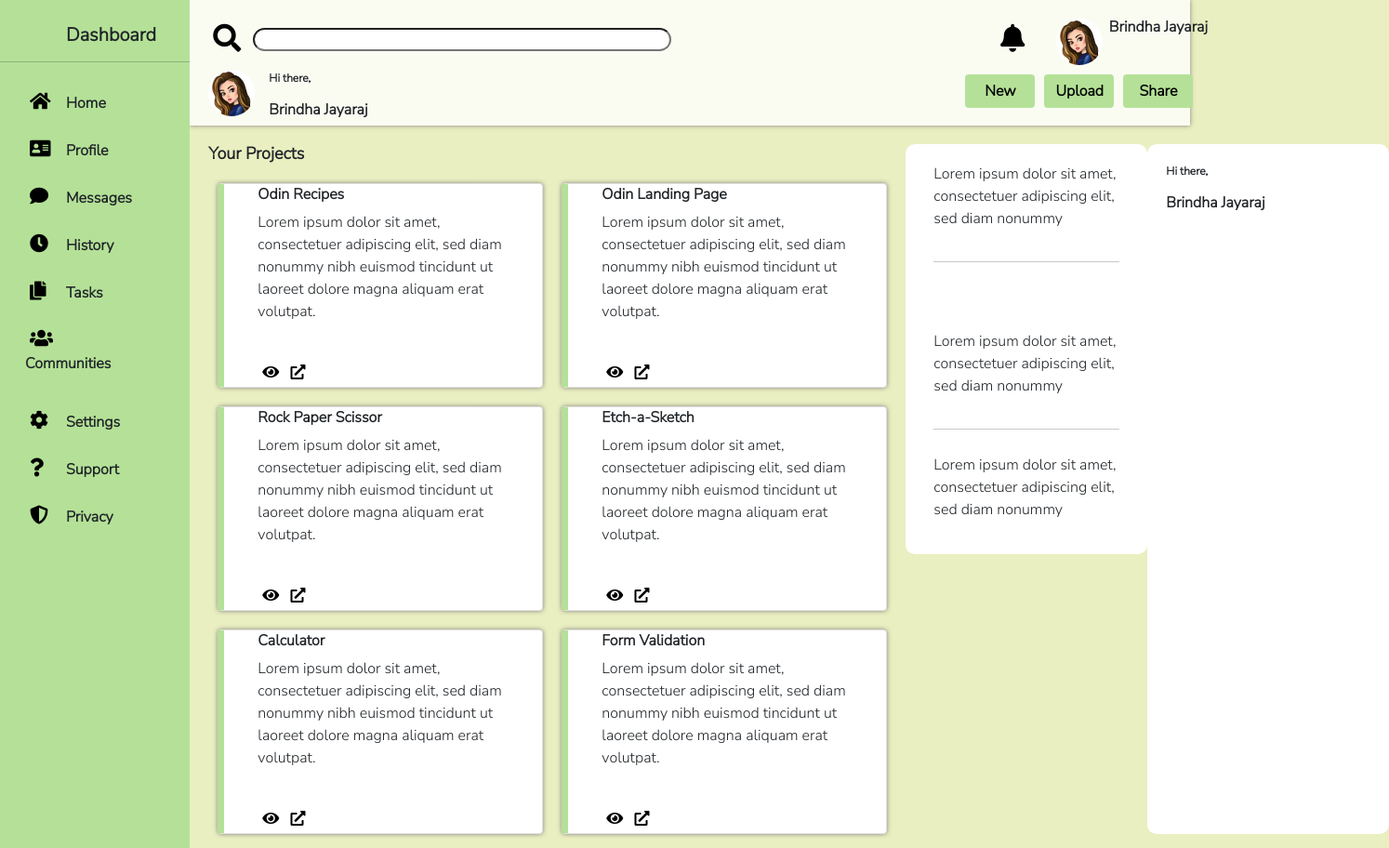
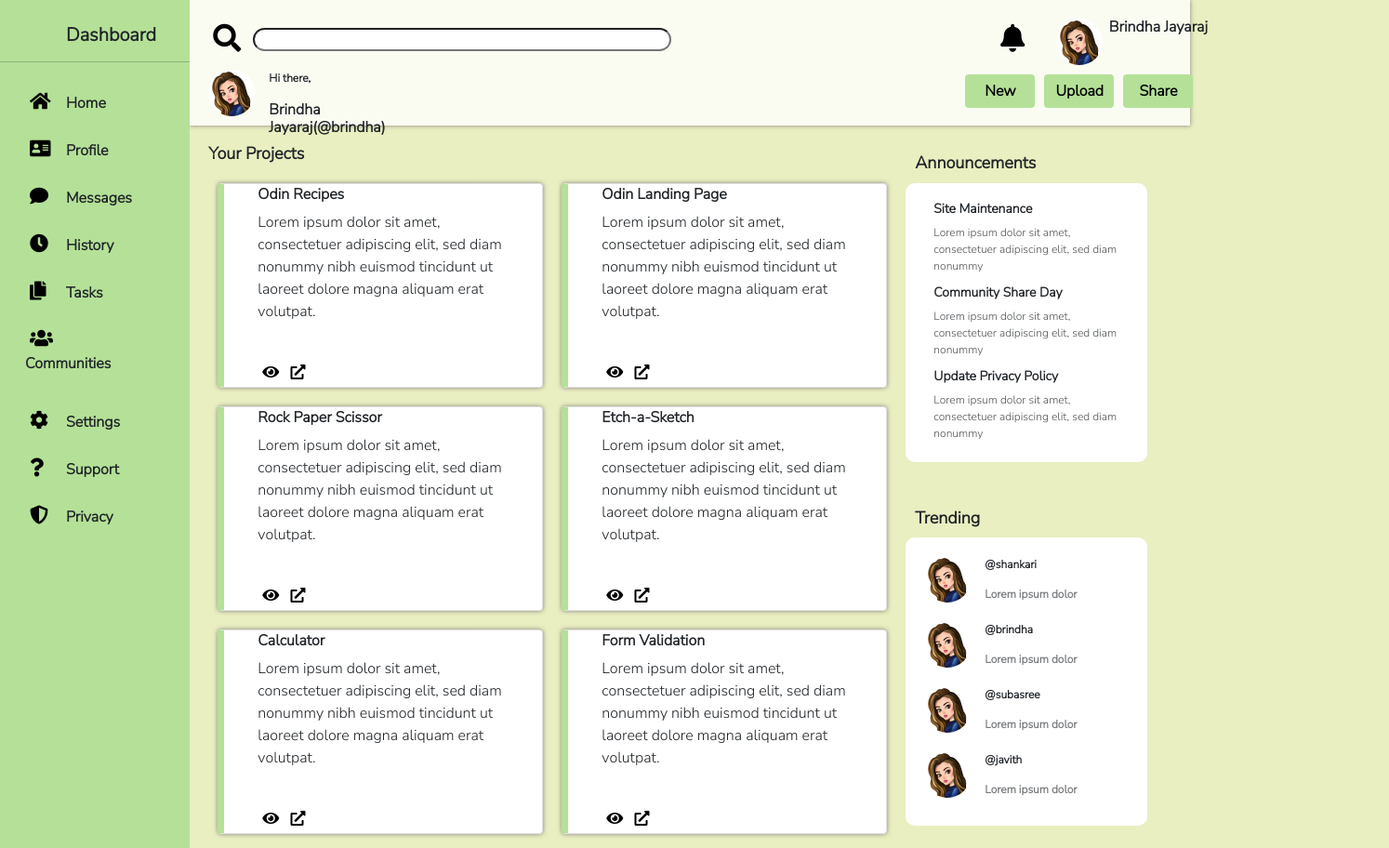
Before and after one commit to Brindha-hilife/odin_admin_dashboard, a plain HTML site: page index.html in a window 1280 px wide. Shown: the top 912 px of the page at 93% size, 1494 px wide, since content can reach past the window. Drawn offline with nearby package versions, Linux system fonts and the light colour scheme; some icons are missing.

Commit message:
Update index.html

```diff
--- a/index.html
+++ b/index.html
@@ -58,7 +58,7 @@
                 <img src="assets/css/images/avatar.jpg" alt="Avatar" class="avatar">
               </div>
               <div class="sub-item">
-              <p class="para"><strong>Hi there,<h6>Brindha Jayaraj</h6></strong></p>
+                <p class="para"><strong>Hi there,<h6>Brindha Jayaraj(@brindha)</h6></strong></p>
               </div>
             </div>
           </div>
@@ -76,7 +76,7 @@
           </div>
         </div>
       </div>
-      <div class="container-left grid-col-2">
+      <div class="container-left">
         <div class="firstitem">
           <h4 class="headone">Your Projects</h4>
           <div class="grid-container-one">
@@ -131,22 +131,56 @@
           </div>
         </div>
         <div class="seconditem">
+          <div class="container-right">
+            <h4 class="headone">Announcements</h4>
             <div class="firstcard">
               <div class="firstrow">
                 <div class="itemone">
-                <p>Lorem ipsum dolor sit amet, consectetuer adipiscing elit, sed diam nonummy</p>
-              </div><hr>
+                  <h6 class="headtwo">Site Maintenance</h6>
+                  <p class="parathree">Lorem ipsum dolor sit amet, consectetuer adipiscing elit, sed diam nonummy</p>
+                </div>
                 <div class="itemone">
-                <p>Lorem ipsum dolor sit amet, consectetuer adipiscing elit, sed diam nonummy</p>
-              </div><hr>
+                  <h6 class="headtwo">Community Share Day</h6>
+                  <p class="parathree">Lorem ipsum dolor sit amet, consectetuer adipiscing elit, sed diam nonummy</p>
+                </div>
                 <div class="itemone">
-                <p>Lorem ipsum dolor sit amet, consectetuer adipiscing elit, sed diam nonummy</p>
+                  <h6 class="headtwo">Update Privacy Policy</h6>
+                  <p class="parathree">Lorem ipsum dolor sit amet, consectetuer adipiscing elit, sed diam nonummy</p>
                 </div>
               </div>
             </div>
+            <h4 class="headone">Trending</h4>
             <div class="secondcard">
+              <div class="itemone one">
                 <div class="sub-item">
-              <p class="para"><strong>Hi there,<h6>Brindha Jayaraj</h6></strong></p>
+                  <img src="assets/css/images/avatar.jpg" alt="Avatar" class="avatar">
+                </div>
+                <div class="sub-item">
+                  <p class="para"><strong>@shankari<h6 class="parafour">Lorem ipsum dolor</h6></strong></p>
+                </div>
+              </div>
+              <div class="itemone one">
+                <div class="sub-item">
+                  <img src="assets/css/images/avatar.jpg" alt="Avatar" class="avatar">
+                </div>
+                <div class="sub-item">
+                  <p class="para"><strong>@brindha<h6 class="parafour">Lorem ipsum dolor</h6></strong></p>
+                </div>
+              </div>
+              <div class="itemone one">
+                <div class="sub-item">
+                  <img src="assets/css/images/avatar.jpg" alt="Avatar" class="avatar">
+                </div>
+                <div class="sub-item">
+                  <p class="para"><strong>@subasree<h6 class="parafour">Lorem ipsum dolor</h6></strong></p>
+                </div>
+              </div>
+              <div class="itemone one">
+                <div class="sub-item">
+                  <img src="assets/css/images/avatar.jpg" alt="Avatar" class="avatar">
+                </div>
+                <div class="sub-item">
+                  <p class="para"><strong>@javith<h6 class="parafour">Lorem ipsum dolor</h6></strong></p>
                 </div>
               </div>
             </div>
@@ -154,6 +188,6 @@
         </div>
       </div>
     </div>
-
+  </div>
 </body>
 </html>
```
Lines whose indentation alone changed are shown as unchanged.
